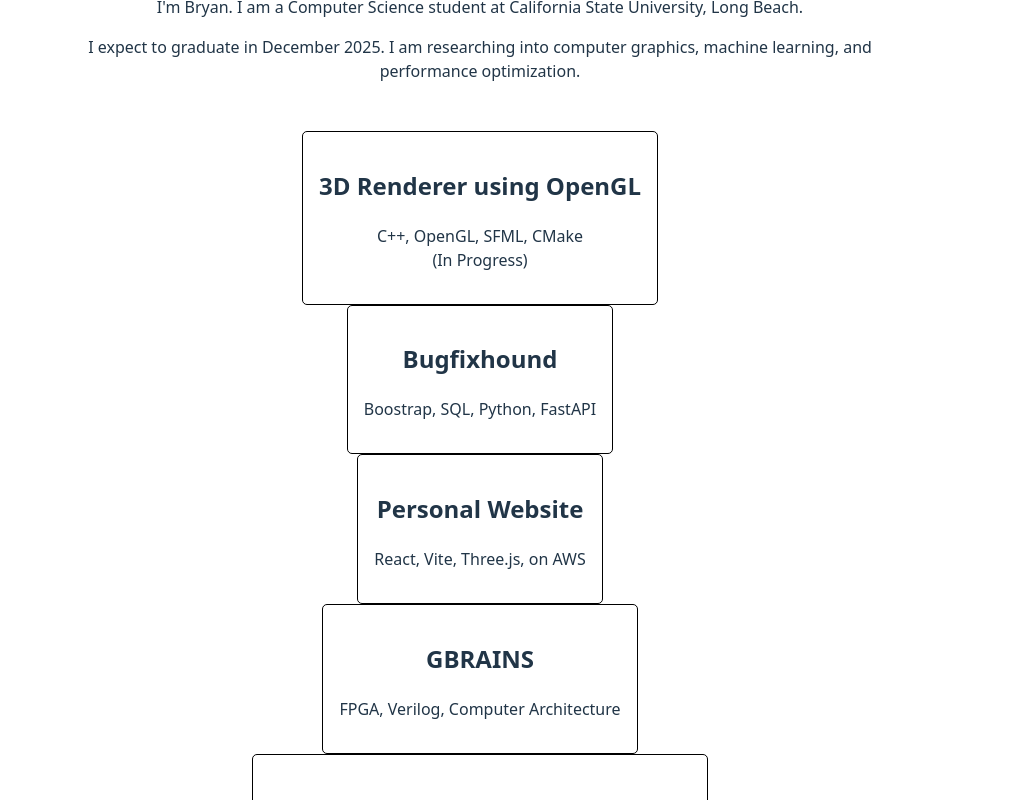
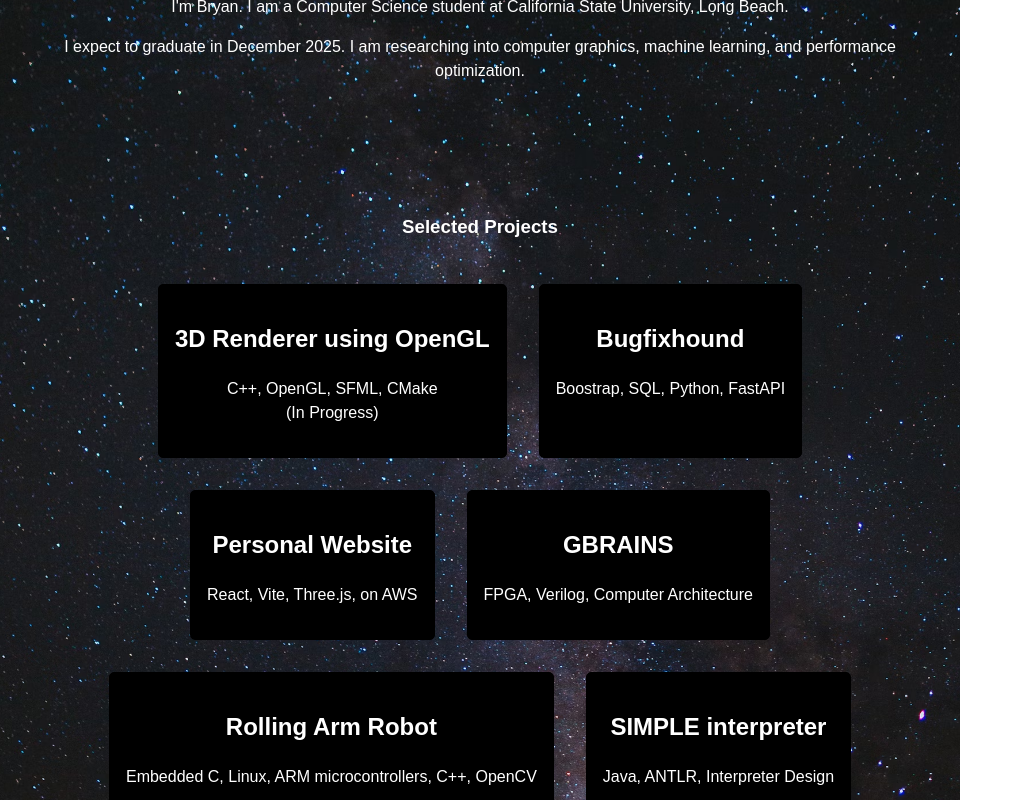
Before and after one commit to bryanl1/notesapp, a React (Vite) app: page / in a window 1280 px wide. Shown: the part 460-1260 px from the top of the page, without its empty margins (0-1023 px from the left). Built offline with nearby package versions, Linux system fonts and the light colour scheme.

Commit message:
space theme

```diff
--- a/src/App.css
+++ b/src/App.css
@@ -10,6 +10,18 @@
   padding: 2rem;
   text-align: center;
   width:100%;
+}
+
+/* set space.webp as background */
+body {
+  margin: 0;
+  padding: 0;
+  background-image: url('/space.webp');
+  background-size: cover; /* Ensures the image covers the entire background */
+  background-position: center; /* Centers the image */
+  background-repeat: repeat;/* Prevents the image from repeating */
+  font-family: Arial, sans-serif; /* Optional: Set a font for the page */
+  color: white; /* Ensures text is readable on a dark background */
 }
 
 .logo {
@@ -25,12 +37,22 @@
   filter: drop-shadow(0 0 2em #61dafbaa);
 }
 
+.project-container{
+  display: flex;
+  flex-wrap: wrap;
+  justify-content: center;
+  gap: 2em;/*20px*/
+  width: 100%;
+
+}
+
 .project{
   border: 1px solid #000;
   border-radius: 5px;
   padding: 1em;
   flex-direction: column;
   align-items: center;
+  background-color: black;
 }
 .project:hover {
   border: 1px solid #646cff;
--- a/src/App.jsx
+++ b/src/App.jsx
@@ -70,6 +70,11 @@ function App() {
         </p>
 
       </div>
+      <div className="card">
+        </div>
+        <h3>Selected Projects</h3><br/>
+
+      <div className ="project-container">
         <div className="project">
           <p>
             <h2>3D Renderer using OpenGL</h2>
@@ -109,6 +114,7 @@ function App() {
           Java, ANTLR, Interpreter Design
           </p>
         </div>
+      </div>
 
 
       <div className="card">
@@ -132,7 +138,7 @@ function App() {
 
 
       <div className="card">
-        <a  target="_blank"> 2025
+        <a  target="_blank"> Bryan Linares 2025
         </a>
         </div>
     </>
--- a/src/index.css
+++ b/src/index.css
@@ -5,7 +5,7 @@
 
   color-scheme: light dark;
   color: rgba(255, 255, 255, 0.87);
-  background-color: #242424;
+  background-color: #111111;
 
   font-synthesis: none;
   text-rendering: optimizeLegibility;
```
Also changed, not shown: public/space.webp (added). Lines whose indentation alone changed are shown as unchanged.
